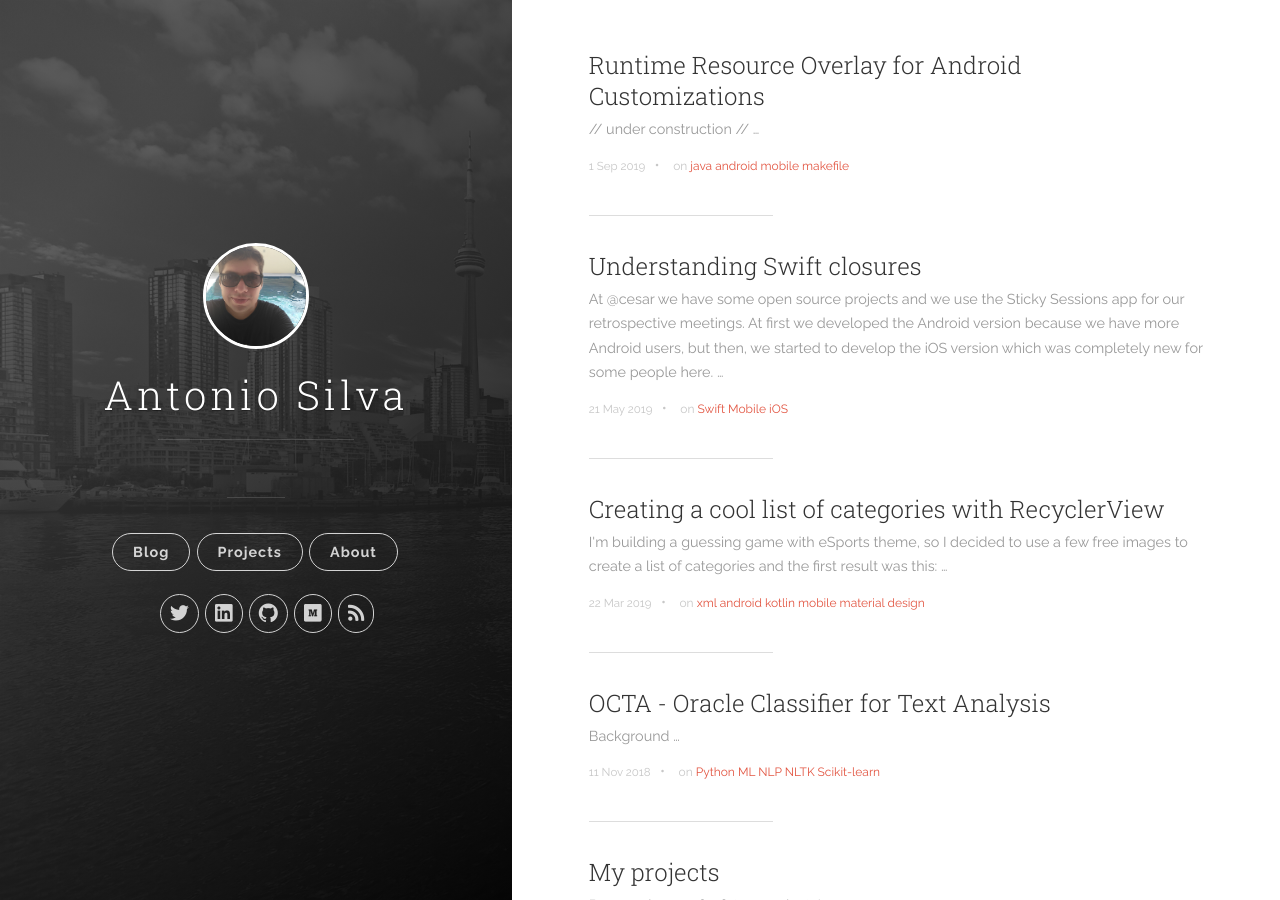
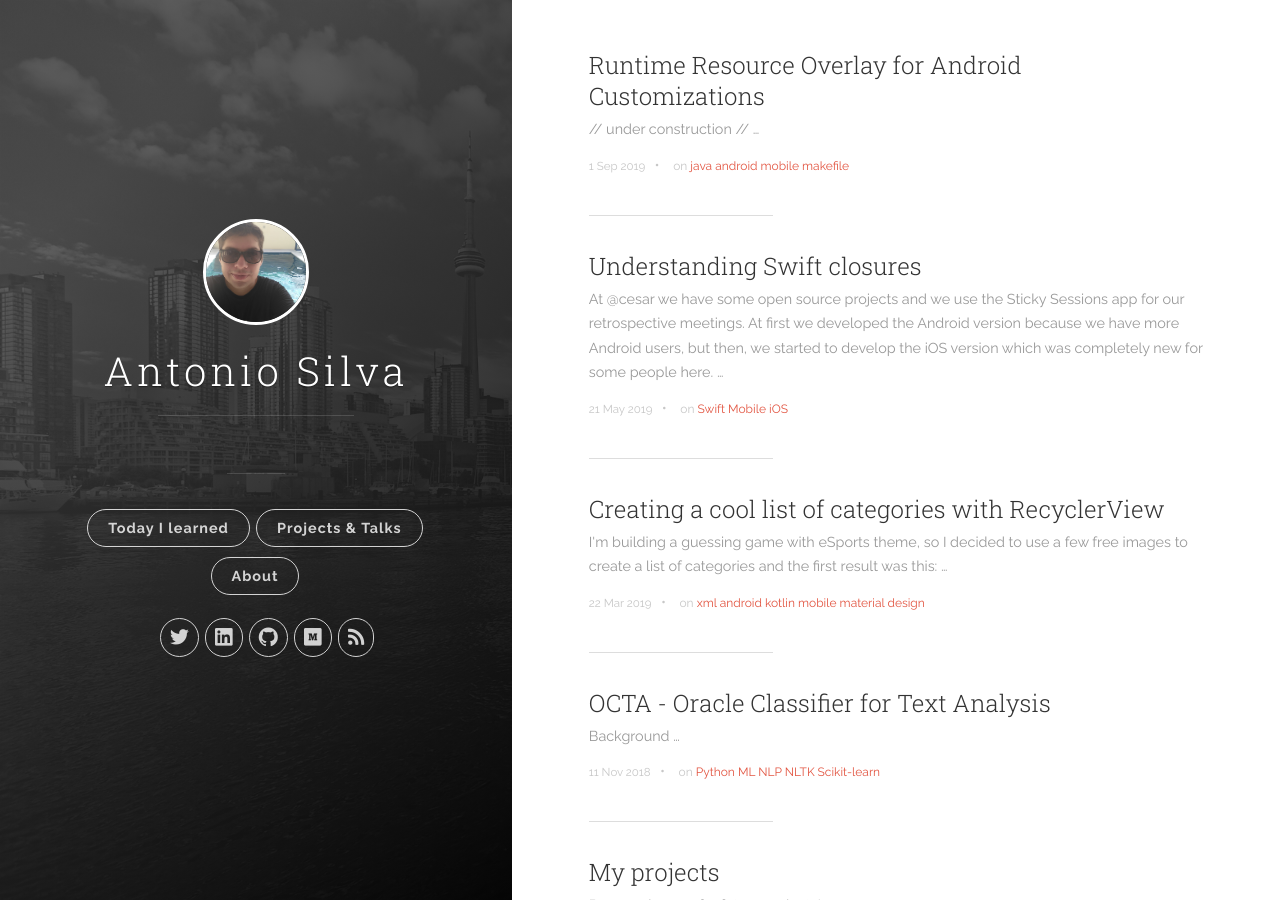
Before and after one commit to antoniosj/antoniosj.github.io, a Jekyll site: the page built from index.html, in a window 1280 px wide and 900 px high. Built offline with Jekyll 4.4.1, drawn with Linux system fonts in a browser that asks for light colours; the list of posts is cut into pages by our own code.

Commit message:
Update header.html

```diff
--- a/_includes/header.html
+++ b/_includes/header.html
@@ -22,8 +22,8 @@
 
           <nav class="cover-navigation cover-navigation--primary">
             <ul class="navigationblock">
-              <li class="navigation__item"><a href="{{ site.baseurl }}/#blog" title="link to {{ site.title }} blog" class="blog-button">Blog</a></li>
-              <li class="navigation__item"><a href="{{ site.baseurl }}/2018/my-projects/" title="link to {{ site.title }} blog" class="blog-button">Projects</a></li>
+              <li class="navigation__item"><a href="{{ site.baseurl }}/#blog" title="link to {{ site.title }} blog" class="blog-button">Today I learned</a></li>
+              <li class="navigation__item"><a href="{{ site.baseurl }}/2018/my-projects/" title="link to {{ site.title }} blog" class="blog-button">Projects & Talks</a></li>
               <li class="navigation__item"><a href="{{ site.baseurl }}/2018/about-me/" title="link to {{ site.title }} about me" class="blog-button">About</a></li>
             </ul>
           </nav>
```
